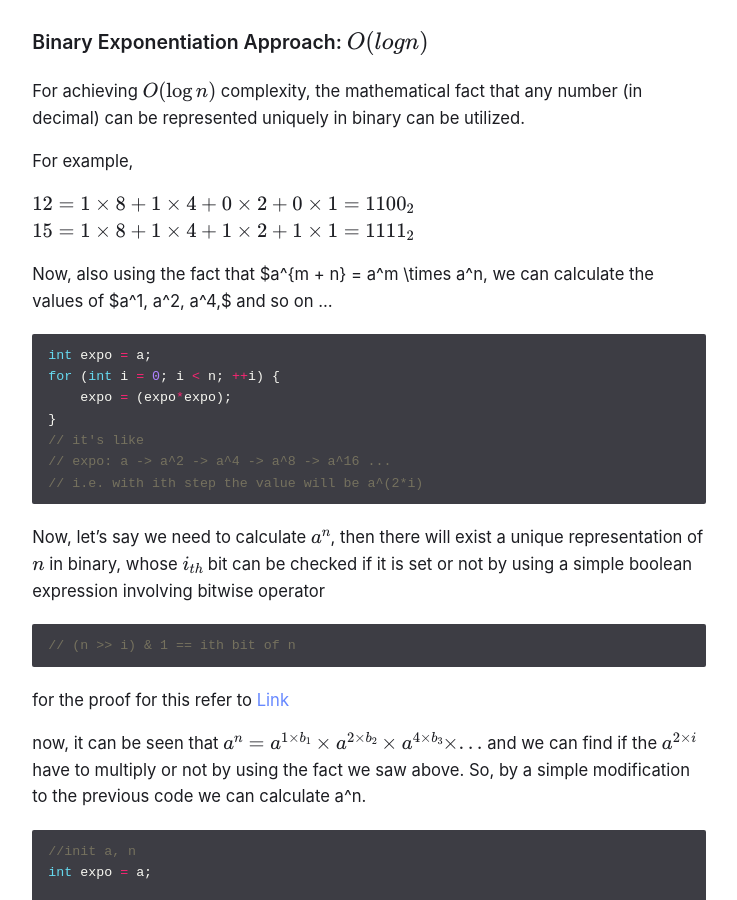
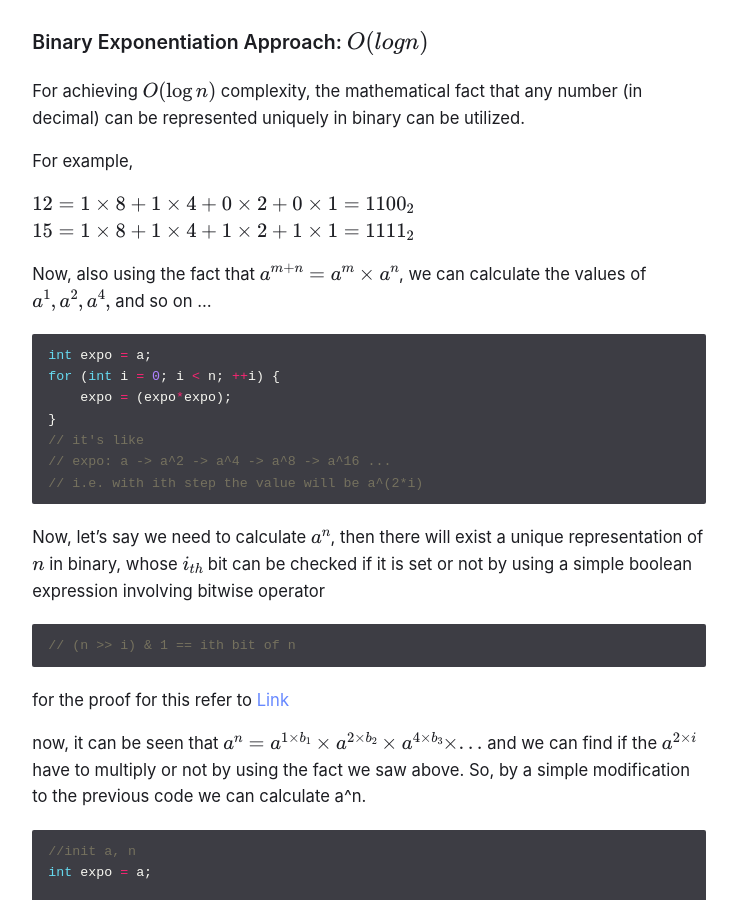
Before and after one commit to rish-singhal/blogs, a Jekyll site: the page built from _posts/2021-02-25-binary-exponentation.md, in a window 1280 px wide and 900 px high, scrolled down 1277 px. Shown: the whole window, without its empty margins (271-1008 px from the left). Built offline with Jekyll 4.4.1, drawn with Linux system fonts in a browser that asks for light colours; formulas are drawn with MathJax 3; comment, search, counter and statistics services are not loaded.

Commit message:
fixed typography

````diff
--- a/_posts/2021-02-25-binary-exponentation.md
+++ b/_posts/2021-02-25-binary-exponentation.md
@@ -46,7 +46,7 @@ For example,
 $$12 = 1 \times 8 + 1 \times 4 + 0 \times 2 + 0 \times 1 = 1100_{2}$$
 $$15 = 1 \times 8 + 1 \times 4 + 1 \times 2 + 1 \times 1 = 1111_{2}$$
 
-Now, also using the fact that $a^{m + n} = a^m \times a^n, we can calculate the values of $a^1, a^2, a^4,$ and so on ...
+Now, also using the fact that $$a^{m + n} = a^m \times a^n$$, we can calculate the values of $$a^1, a^2, a^4,$$ and so on ...
 
 ```cpp
 int expo = a;
````
